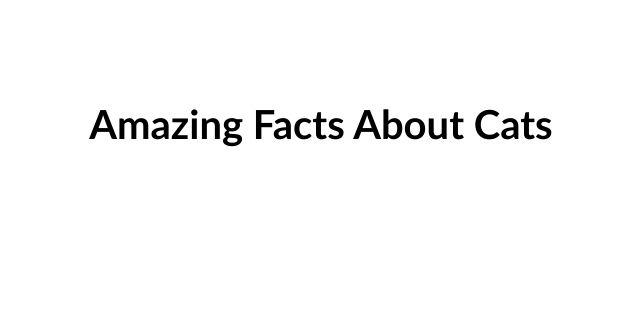
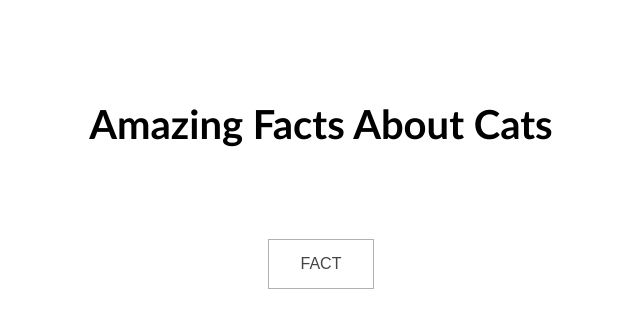
Before and after one commit to Repti58/Catsapp, a React (Create React App) app: page / in a window 1280 px wide. Shown: the top 328 px of the page, without its empty margins (319-959 px from the left). Built offline with nearby package versions, Linux system fonts and the light colour scheme; no server answers.

Commit message:
one button random fact

```diff
--- a/src/App.js
+++ b/src/App.js
@@ -1,8 +1,9 @@
 import logo from './logo.svg';
 import './App.css';
-import CatFactsList from './Components/catFactsList';
+// import CatFactsList from './Components/catFactsList';
 import { useEffect, useState } from 'react';
 import CatFactDetail from './Components/catFactDetail';
+// import RandomFact from './Components/catFactsList';
 
 
 function App() {
@@ -26,8 +27,9 @@ function App() {
         Amazing Facts About Cats
       </div>
       <div class='divButton'>
-        {/* <button class="button" onClick={(factIndex) => setCurrentFact(facts[Math.floor(Math.random() * facts.length)])}>{'FACT '}</button> */}
-        <CatFactsList facts={facts} onFactClick={(factIndex)=> setCurrentFact(facts[factIndex])}></CatFactsList>
+        {/* <RandomFact facts={facts} onFactClick={setCurrentFact} /> */}
+        <button class="button" onClick={(factIndex) => setCurrentFact(facts[Math.floor(Math.random() * facts.length)])}>{'FACT '}</button>
+        {/* <CatFactsList facts={facts} onFactClick={(factIndex)=> setCurrentFact(facts[factIndex])}></CatFactsList> */}
         {/* {console.log(currentFact)} */}
 
       </div>
--- a/src/Components/catFactsList.js
+++ b/src/Components/catFactsList.js
@@ -2,9 +2,17 @@ import React from "react";
 
 
 
-export default function CatFactsList(props) {
-    console.info(props)
-  return (
-      props.facts.map((fact,i) => <button class="button" key={i} onClick={() => props.onFactClick(i)}>{'FACT ' + (i + 1)}</button>)
-  );
+// export default function CatFactsList(props) {
+//     console.info(props)
+//   return (
+//       props.facts.map((fact,i) => <button class="button" key={i} onClick={() => props.onFactClick(i)}>{'FACT ' + (i + 1)}</button>)
+//   );
+// }
+
+
+const RandomFact = (props) => {
+
+  return <button onClick={props.onFactClick(Math.random() * props.facts.length)}>{'Fact'}</button>
+
 }
+export default RandomFact;
```
